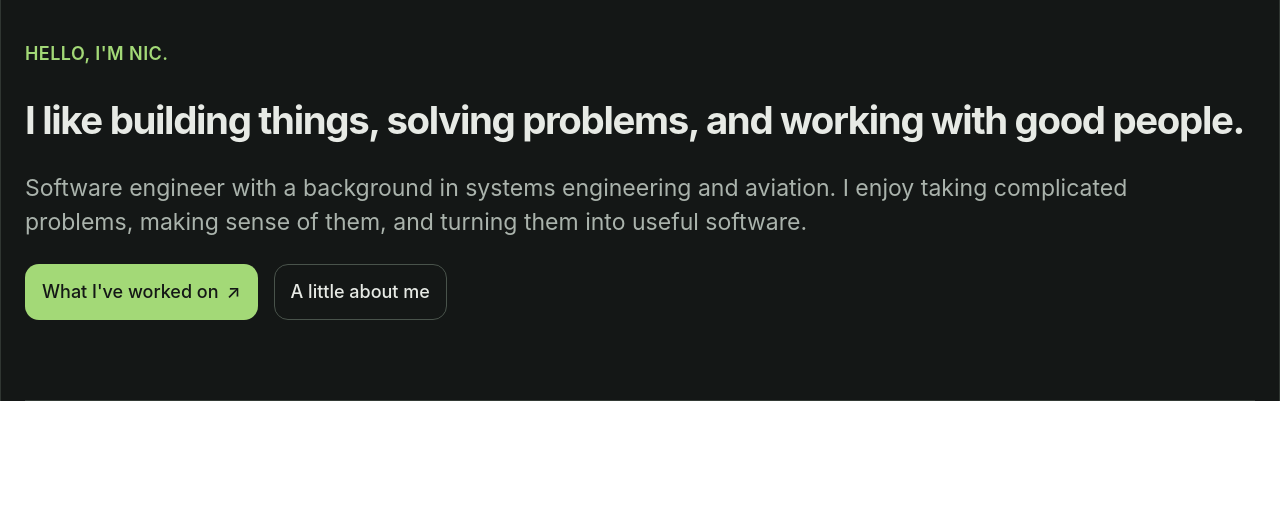
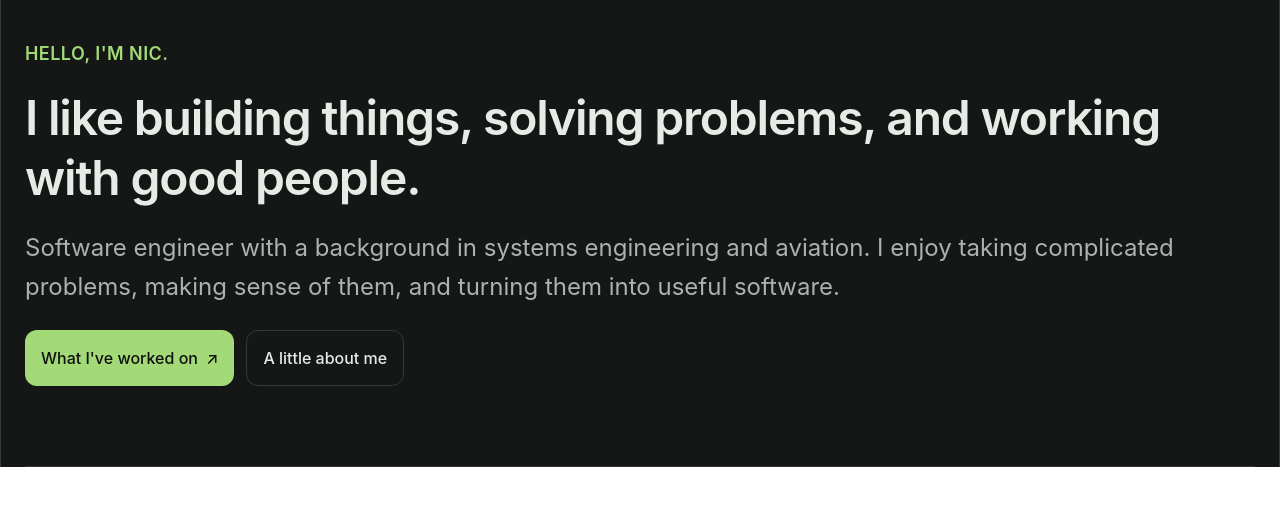
Before and after one commit to NicMortelliti/portfolio, an Astro site: page / in a window 1280 px wide. Built offline with nearby package versions, Linux system fonts and the light colour scheme; Astro itself is replaced by a stand-in of ours.

Commit message:
update hero with tailwind tokens

```diff
--- a/src/components/Hero.astro
+++ b/src/components/Hero.astro
@@ -1,149 +1,43 @@
 
-<section class="hero" aria-labelledby="hero-heading">
-  <div class="hero__content">
-    <p class="hero__eyebrow">Hello, I'm Nic.</p>
+<section
+  class="border-x border-border bg-surface px-5 pt-8 text-foreground sm:px-8 sm:pt-10 lg:px-6"
+  aria-labelledby="hero-heading"
+>
+  <div class="mx-auto max-w-7xl">
+    <p class="mb-5 text-lg font-semibold tracking-wide text-accent uppercase">
+      Hello, I'm Nic.
+    </p>
 
-    <h1 id="hero-heading">
-      I like building things, solving problems,
-      and working with good people.
+    <h1
+      id="hero-heading"
+      class="mb-5 max-w-6xl text-3xl leading-tight font-semibold tracking-tight sm:text-4xl lg:text-5xl"
+    >
+      I like building things, solving problems, and working with good people.
     </h1>
 
-    <p class="hero__description">
-      Software engineer with a background in systems
-      engineering and aviation. I enjoy taking complicated
-      problems, making sense of them, and turning them into
-      useful software.
+    <p class="mb-6 max-w-6xl text-lg leading-relaxed text-muted sm:text-xl lg:text-2xl">
+      Software engineer with a background in systems engineering and aviation.
+      I enjoy taking complicated problems, making sense of them, and turning
+      them into useful software.
     </p>
 
-    <nav class="hero__actions" aria-label="Introduction">
-      <a class="button button--primary" href="/work/">
-        What I've worked on <span aria-hidden="true">↗</span>
+    <nav class="flex flex-col gap-3 sm:flex-row" aria-label="Introduction">
+      <a
+        href="/work/"
+        class="inline-flex min-h-14 items-center justify-center gap-2 rounded-xl bg-accent px-4 py-3 font-medium text-background transition-colors hover:bg-accent/85"
+      >
+        What I've worked on
+        <span aria-hidden="true">↗</span>
       </a>
 
-      <a class="button button--secondary" href="/about/">
+      <a
+        href="/about/"
+        class="inline-flex min-h-14 items-center justify-center rounded-xl border border-border px-4 py-3 font-medium text-foreground transition-colors hover:border-accent hover:bg-surface-raised"
+      >
         A little about me
       </a>
     </nav>
   </div>
 
-  <div class="hero__divider"></div>
+  <div class="mx-auto mt-16 max-w-7xl border-b border-border sm:mt-20" aria-hidden="true"></div>
 </section>
-
-<style>
-  .hero {
-    padding: 2.5rem 1.5rem 0;
-    background: #141716;
-    color: #e7eae5;
-    border-left: 1px solid #303632;
-    border-right: 1px solid #303632;
-  }
-
-  .hero__content {
-    max-width: 1440px;
-  }
-
-  .hero__eyebrow {
-    margin: 0 0 1.75rem;
-    color: #a3d977;
-    font-size: 1.125rem;
-    font-weight: 600;
-    text-transform: uppercase;
-    letter-spacing: 0.025em;
-  }
-
-  h1 {
-    max-width: 1400px;
-    margin: 0 0 1.5rem;
-    font-size: clamp(2rem, 3vw, 3rem);
-    line-height: 1.35;
-    font-weight: 650;
-    letter-spacing: -0.035em;
-  }
-
-  .hero__description {
-    max-width: 1200px;
-    margin: 0 0 1.5rem;
-    color: #aab3ac;
-    font-size: clamp(1.125rem, 1.8vw, 1.75rem);
-    line-height: 1.5;
-  }
-
-  .hero__actions {
-    display: flex;
-    flex-wrap: wrap;
-    gap: 1rem;
-  }
-
-  .button {
-    display: inline-flex;
-    align-items: center;
-    gap: 0.5rem;
-    min-height: 3.5rem;
-    padding: 0.75rem 1rem;
-    border: 1px solid transparent;
-    border-radius: 0.875rem;
-    font-size: 1.125rem;
-    font-weight: 500;
-    text-decoration: none;
-    transition:
-      background-color 150ms ease,
-      border-color 150ms ease,
-      transform 150ms ease;
-  }
-
-  .button:hover {
-    transform: translateY(-2px);
-  }
-
-  .button--primary {
-    background: #a3d977;
-    color: #141716;
-  }
-
-  .button--primary:hover {
-    background: #b4e68e;
-  }
-
-  .button--secondary {
-    border-color: #49534b;
-    color: #e7eae5;
-  }
-
-  .button--secondary:hover {
-    background: #202622;
-    border-color: #a3d977;
-  }
-
-  .hero__divider {
-    margin-top: 5rem;
-    border-bottom: 1px solid #333a35;
-  }
-
-  @media (max-width: 640px) {
-    .hero {
-      padding: 2rem 1.25rem 0;
-    }
-
-    .hero__eyebrow {
-      margin-bottom: 1.25rem;
-    }
-
-    h1 {
-      font-size: 2rem;
-      line-height: 1.2;
-    }
-
-    .hero__actions {
-      flex-direction: column;
-      align-items: stretch;
-    }
-
-    .button {
-      justify-content: center;
-    }
-
-    .hero__divider {
-      margin-top: 3rem;
-    }
-  }
-</style>
```
